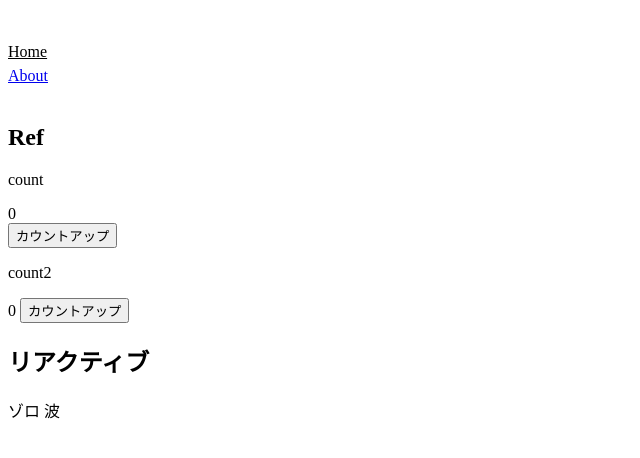
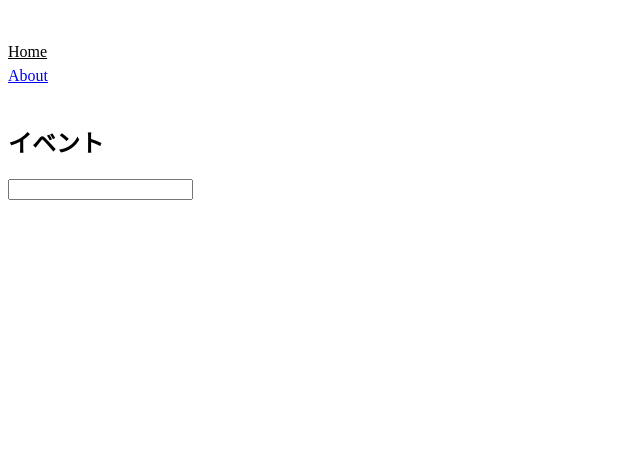
Before and after one commit to kingkazuma7/typescript-timeperformance-Aoki, a Vue app in the folder vue3-typescript/: page / in a window 1280 px wide. Shown: the top 458 px of the page, without its empty margins (0-640 px from the left). Built offline with nearby package versions, Linux system fonts and the light colour scheme.

Commit message:
43. event eの引数に型をつける、さらにas指定
@change カーソルはずしたら発火

```diff
--- /dev/null
+++ b/vue3-typescript/src/components/EventComponent.vue
@@ -0,0 +1,11 @@
+<script setup lang="ts">
+const handleChange = (e: Event) => {
+  const target = e.target as HTMLInputElement
+  console.log(target.value);
+}
+</script>
+
+<template>
+  <h2>イベント</h2>
+  <input type="text" @change="handleChange">
+</template>
--- a/vue3-typescript/src/views/HomeView.vue
+++ b/vue3-typescript/src/views/HomeView.vue
@@ -1,4 +1,5 @@
 <script setup lang="ts">
+import EventComponent from '@/components/EventComponent.vue';
 import ReactiveComponent from '@/components/ReactiveComponent.vue';
 import RefComponent from '@/components/RefComponent.vue'
 </script>
@@ -6,7 +7,8 @@ import RefComponent from '@/components/RefComponent.vue'
 
 <template>
   <main>
-    <RefComponent />
-    <ReactiveComponent />
+    <!-- <RefComponent /> -->
+    <!-- <ReactiveComponent /> -->
+    <EventComponent />
   </main>
 </template>
```
